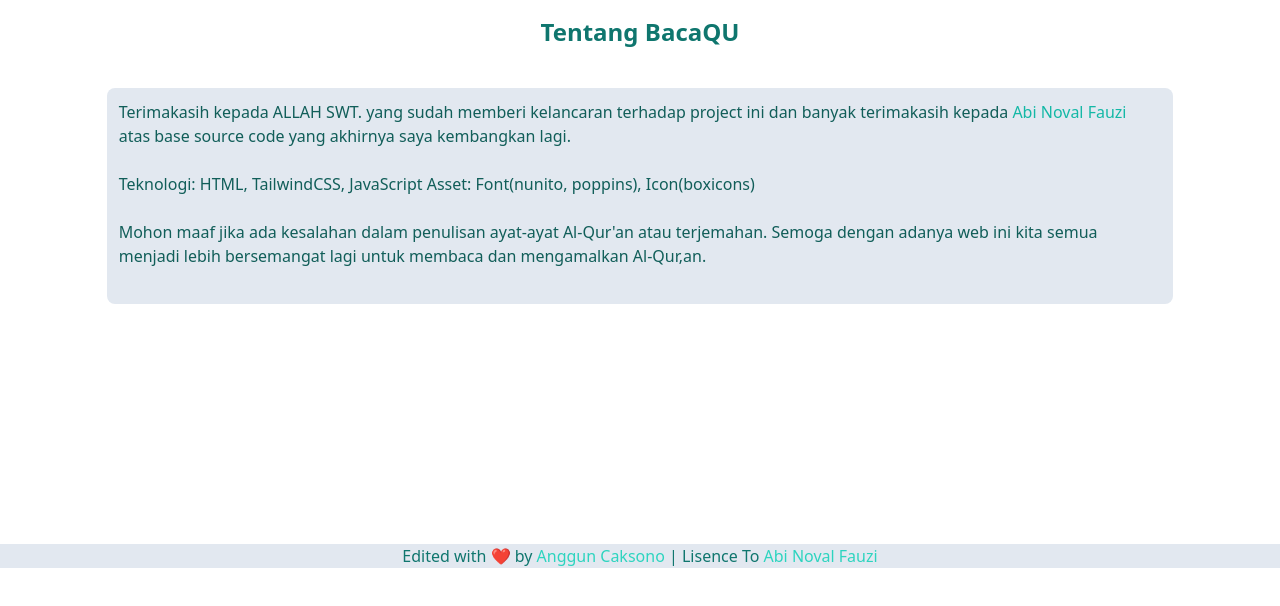
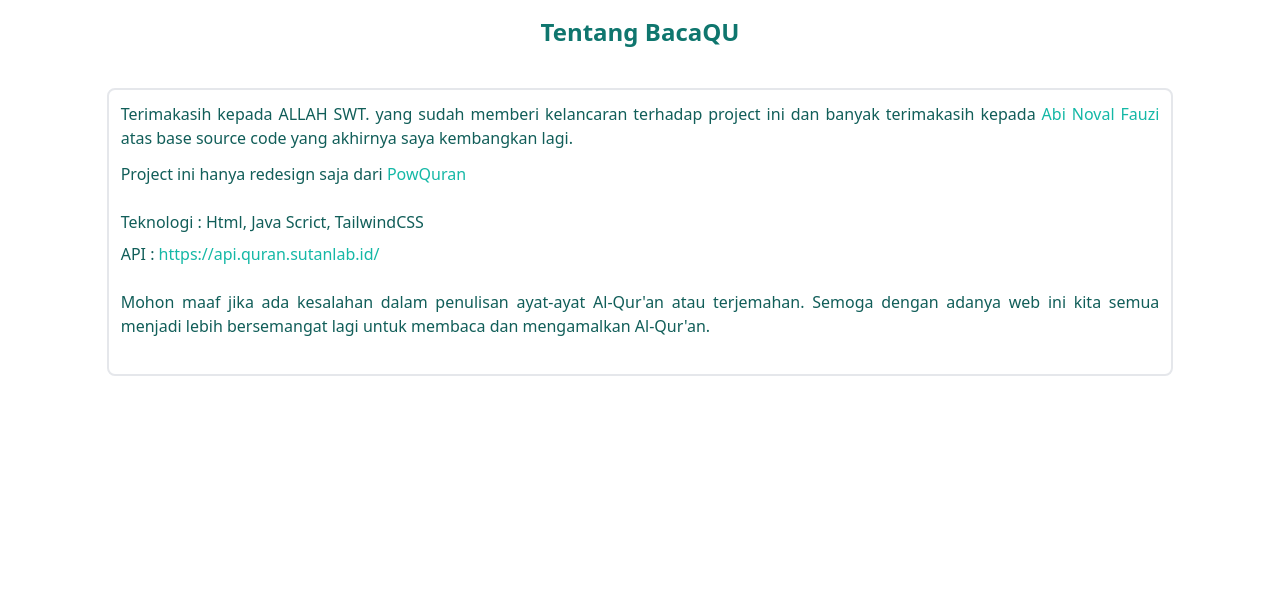
Before and after one commit to alrescha79-cmd/quran, a website: page about.html in a window 1280 px wide. Drawn offline with nearby package versions, Linux system fonts and the light colour scheme.

Commit message:
menambah info

```diff
--- a/about.html
+++ b/about.html
@@ -9,28 +9,26 @@
 </head>
 <body>
     <div>
-        <h1 class="text-center mt-4 mb-10 text-teal-700 text-2xl font-semibold">
+        <h1 class="text-center mt-4 mb-10 text-teal-700  text-2xl font-semibold">
             Tentang <span class="font-bold">BacaQU</span>
         </h1>
     </div>
-    <div class="container mx-auto  w-10/12 px- p-3 bg-slate-200 bg-center rounded-lg text-teal-800">
-            <p class="mb-6">
+    <div class="container mx-auto  w-10/12 px- p-3 border-2 rounded-lg text-teal-800 text-justify">
+            <p class="mb-3">
                 Terimakasih kepada ALLAH SWT. yang sudah memberi kelancaran terhadap project ini dan banyak terimakasih kepada <a class="text-teal-500" href="https://github.com/abinoval/PowQuran">Abi Noval Fauzi</a> atas base source code yang akhirnya saya kembangkan lagi.
             </p>
             <p class="mb-6">
-                Teknologi: HTML, TailwindCSS, JavaScript Asset: Font(nunito, poppins), Icon(boxicons)
+                Project ini hanya redesign saja dari <a class="inline-block text-teal-500" href="https://abinoval.github.io/PowQuran">PowQuran</a>
             </p>
-            <p class="mb-6">
-                Mohon maaf jika ada kesalahan dalam penulisan ayat-ayat Al-Qur'an atau terjemahan. Semoga dengan adanya web ini kita semua menjadi lebih bersemangat lagi untuk membaca dan mengamalkan Al-Qur,an.
+            <p class="mb-2">Teknologi : Html, Java Scrict, TailwindCSS</p>
+            <p>API : <a class="inline-block text-teal-500" href="https://api.quran.sutanlab.id/">https://api.quran.sutanlab.id/</a></p>
+
+            <p class="mb-6 mt-6">
+                Mohon maaf jika ada kesalahan dalam penulisan ayat-ayat Al-Qur'an atau terjemahan. Semoga dengan adanya web ini kita semua menjadi lebih bersemangat lagi untuk membaca dan mengamalkan Al-Qur'an.
             </p>
 
     </div>
     <div>
-        <footer class="w-full bg-slate-200 mt-28 lg:mt-60">
-            <p class=" text-teal-700 text-center text-xxs ">
-                Edited with ❤️ by <a class="text-teal-400 hover:text-teal-600" href="https://github.com/alrescha79-cmd/quran"> Anggun Caksono</a> | Lisence To <a class=" text-teal-400 hover:text-teal-600" href="https://github.com/abinoval/PowQuran"> Abi Noval Fauzi</a>
-              </p>
-        </footer>
-    </div>
+
 </body>
 </html>
--- a/tailwind.config.js
+++ b/tailwind.config.js
@@ -1,5 +1,5 @@
 module.exports = {
-  content: ['*.html','about.html', './dist/**/*.{js, css}'],
+  content: ['*.html','./about.html', './dist/**/*.{js, css}'],
   theme: {
     extend: {
       fontSize: {
```
Also changed, not shown: index.html (+0 -1 lines), package.json (+5 -5 lines), dist/css/output.css.
